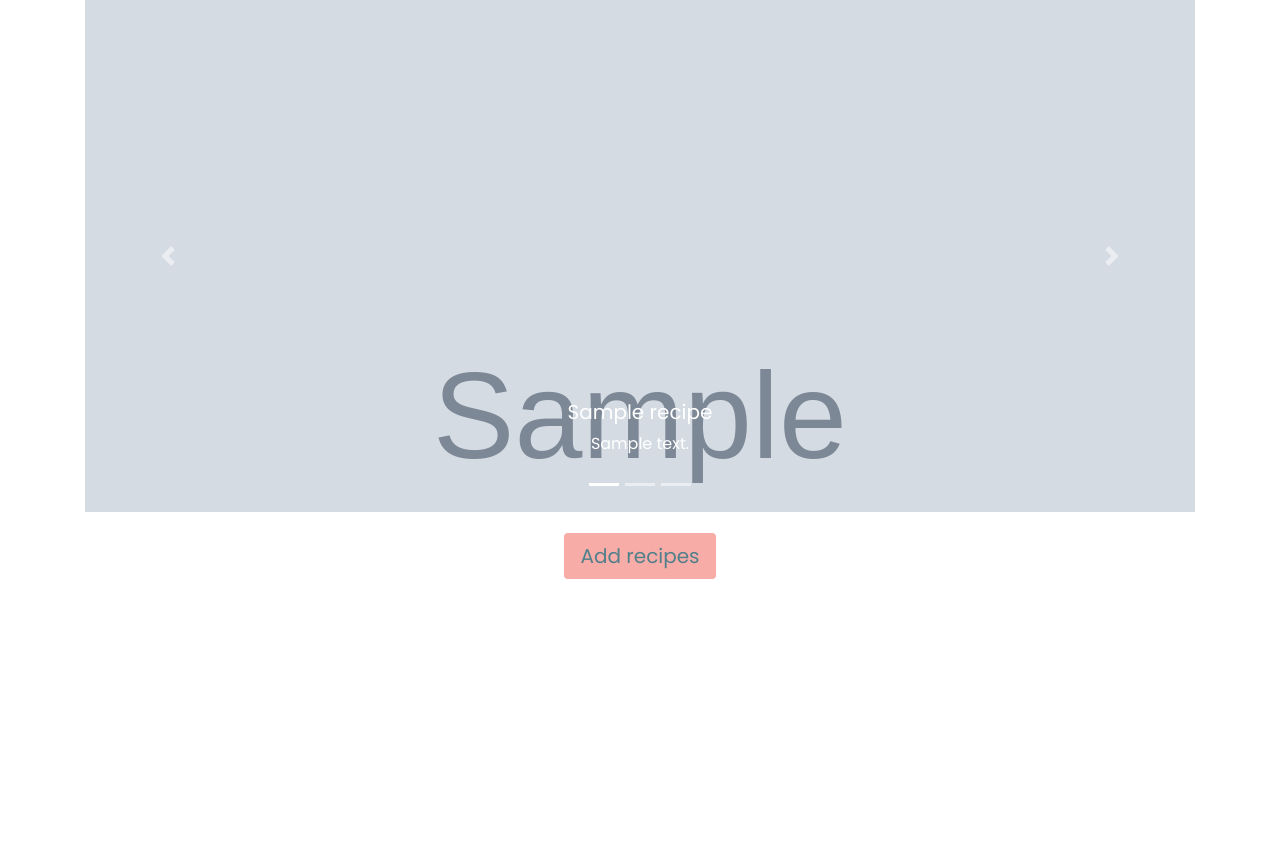
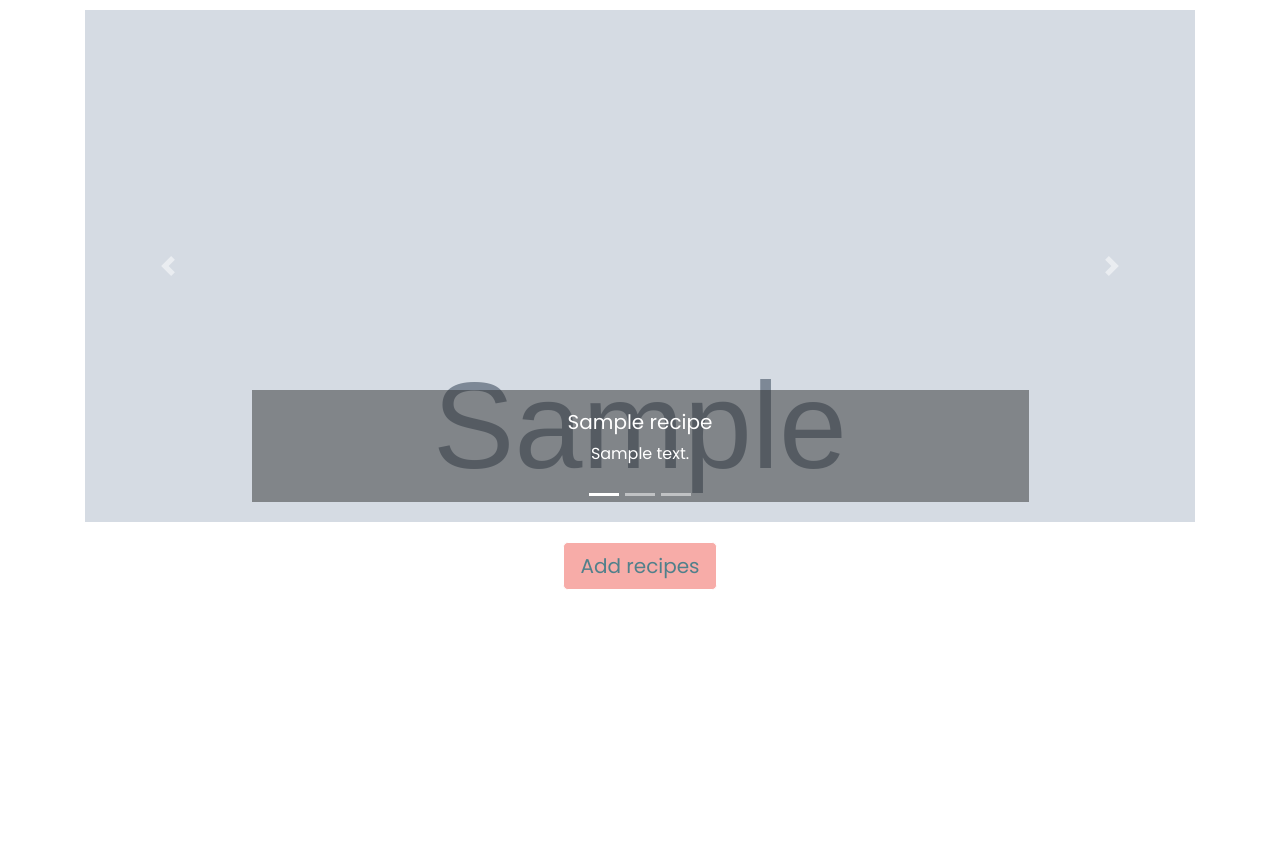
Before and after one commit to haleanana/our-recipe, a Flask app: page / in a window 1280 px wide. Shown: the part 87-929 px from the top of the page. Run offline with Flask 2, Linux system fonts and the light colour scheme; grey boxes marked "Sample" are stand-in pictures; a database or web service that is not in the repository returns one stand-in record (values such as "Sample title"); some libraries are stand-ins or nearby versions.

Commit message:
Carousel caption customised to be more readable

```diff
--- a/static/css/style.css
+++ b/static/css/style.css
@@ -57,7 +57,10 @@ a:hover{
     background-position: center;
     background-size: cover;
     height: 32em;
+}
 
+.carousel-caption {
+    background-color: rgba(46, 49, 49, 0.5)
 }
 /*-----------Buttons-------------------*/
 
--- a/templates/index.html
+++ b/templates/index.html
@@ -1,6 +1,6 @@
 {% extends 'base.html' %} {% block content %}
 
-<div class="container">
+<div class="container container-custom">
 <div id="carouselExampleCaptions" class="carousel slide" data-ride="carousel">
   <ol class="carousel-indicators">
     <li data-target="#carouselExampleCaptions" data-slide-to="0" class="active"></li>
@@ -10,7 +10,7 @@
   <div class="carousel-inner">
   {% for recipe in recipes %}
     <div class="carousel-item {% if loop.index == 1 %} active {%endif %}" id="slide{{loop.index}}">
-      <img src="{{recipe.url_image}}" class="d-block w-100" alt="...">
+      <a href="{{url_for('show_recipe', recipe_id = recipe._id)}}"><img src="{{recipe.url_image}}" class="d-block w-100" alt="..."></a>
       <div class="carousel-caption d-none d-md-block">
         <h5>{{recipe.recipe_name}}</h5>
         <p>{{recipe.recipe_description}}</p>
```
